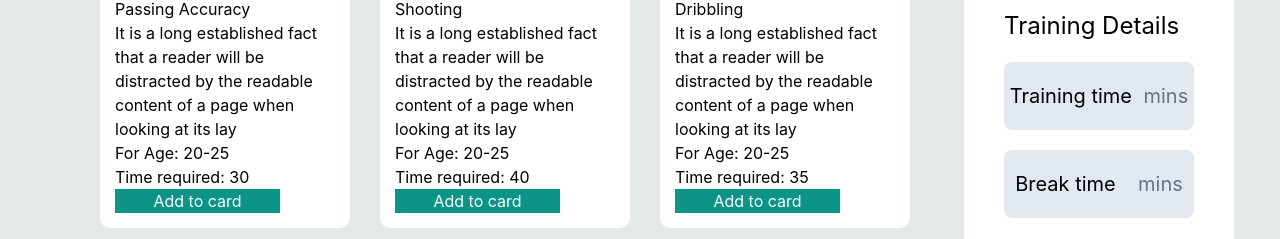
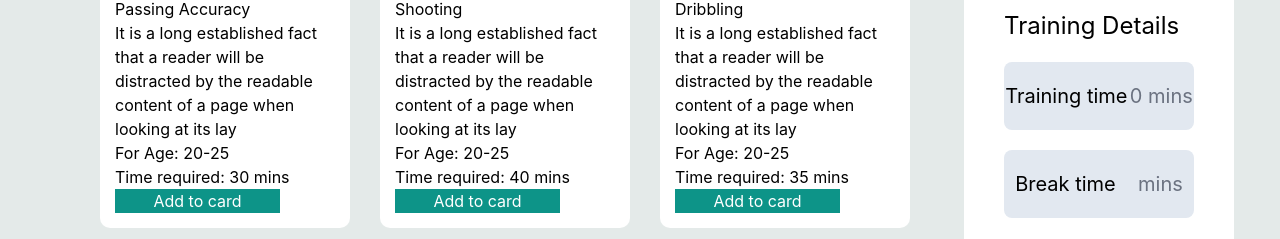
Before and after one commit to mohammedtakbir/Assignment-08-United-Club, a React (Create React App) app: page / in a window 1280 px wide. Shown: the part 410-649 px from the top of the page. Built offline with nearby package versions, Linux system fonts and the light colour scheme.

Commit message:
training time functionality added with add to cart

```diff
--- a/src/components/ExerciseDetails/ExerciseDetails.js
+++ b/src/components/ExerciseDetails/ExerciseDetails.js
@@ -1,13 +1,17 @@
 import React from 'react';
 import './ExerciseDetails.css'
 const ExerciseDetails = (props) => {
-    const {} = props.cart;
+    const {cart} = props;
+    let totalTime = 0;
+    for(const activity of cart){
+        totalTime = totalTime + activity.time;
+    }
     return (
         <div>
             <h1 className='text-2xl'>Training Details</h1>
             <div className='flex bg-slate-200 py-5 mt-5 justify-around rounded-lg'>
                 <h3 className='text-xl'>Training time</h3>
-                <p className='text-xl text-gray-500'>mins</p>
+                <p className='text-xl text-gray-500'>{totalTime} mins</p>
             </div>
             <div className='flex bg-slate-200 py-5 mt-5 justify-around rounded-lg'>
                 <h3 className='text-xl'>Break time</h3>
--- a/src/components/SingleActivities/SingleActivities.js
+++ b/src/components/SingleActivities/SingleActivities.js
@@ -8,7 +8,7 @@ const SingleActivities = ({activity, handleAddToCart}) => {
             <h2>{name}</h2>
             <p>{details.slice(0, 120)}</p>
             <p>For Age: 20-25</p>
-            <p>Time required: {time}</p>
+            <p>Time required: {time} mins</p>
             <button onClick={() => handleAddToCart(activity)} className='bg-teal-600 text-white w-3/4 mx-auto text-center'>Add to card</button>
         </div>
     );
```
